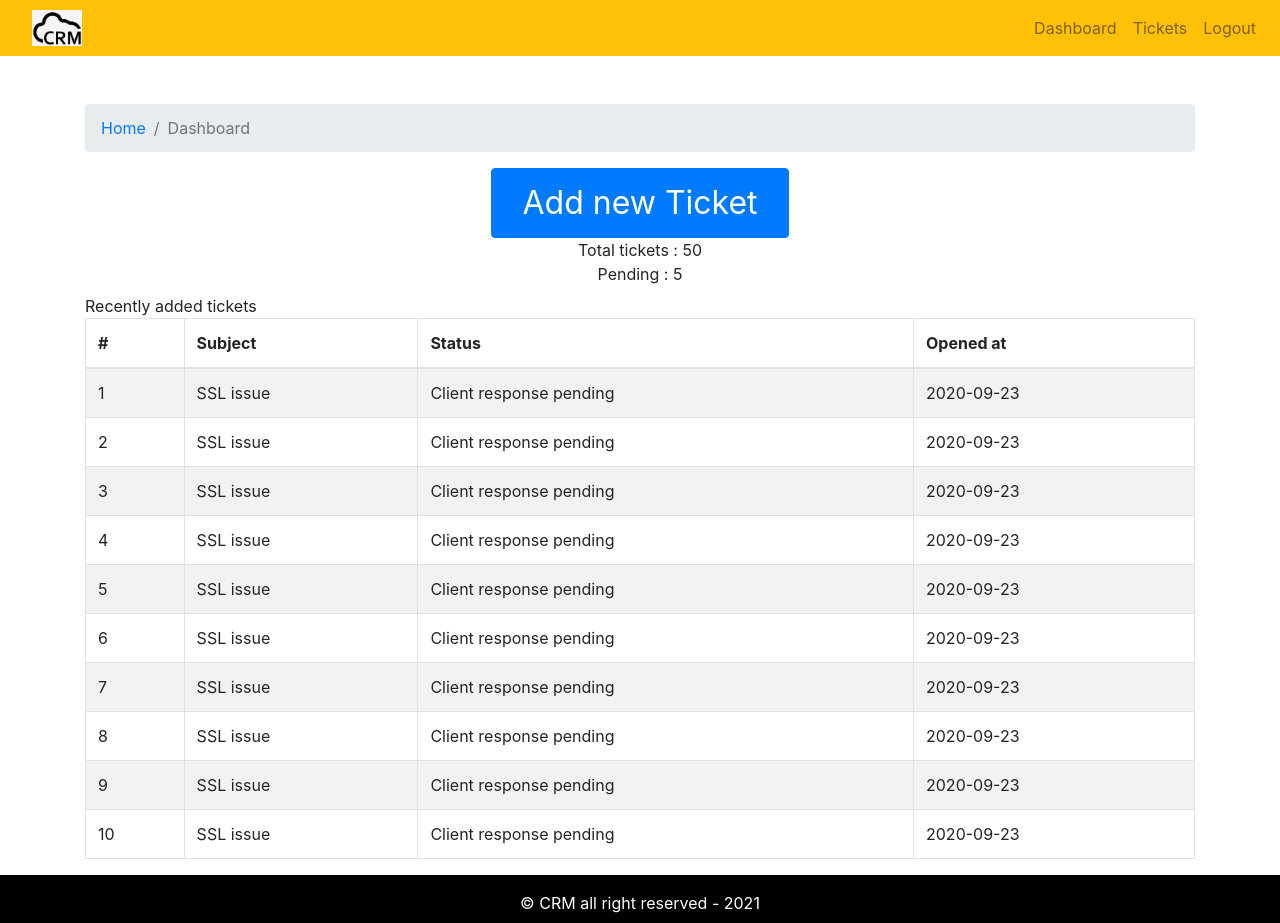
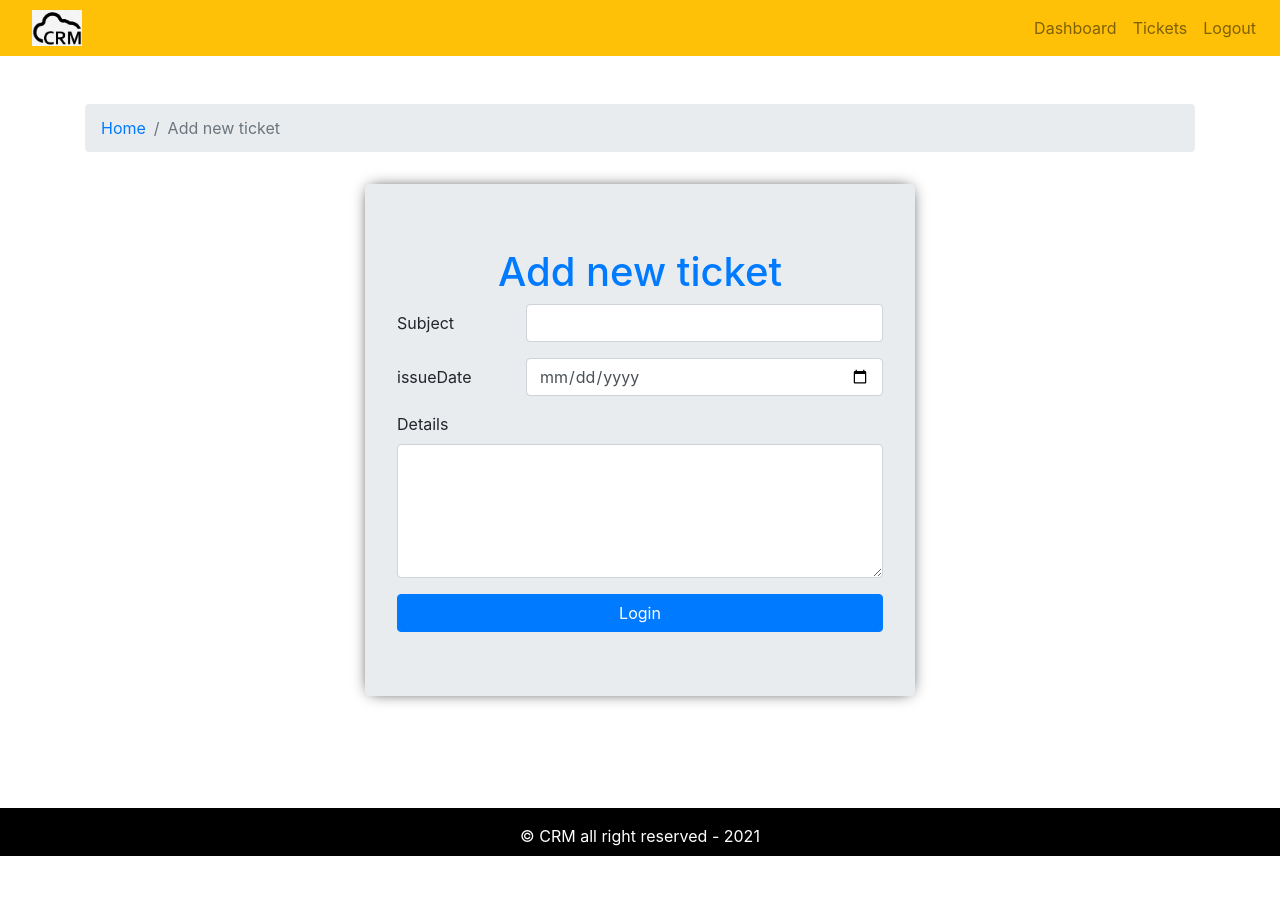
Before and after one commit to Siddiquechengapra/crm-frontend, a React (Create React App) app: page / in a window 1280 px wide. After the commit the page ends 856 px from the top, so only its background shows below. Built offline with nearby package versions, Linux system fonts and the light colour scheme.

Commit message:
Add new ticket form validated

```diff
--- a/src/App.css
+++ b/src/App.css
@@ -19,3 +19,10 @@
     grid-area: main;
     min-height: 88vh;
 }
+.add-new-ticket{
+    background:white;
+    box-shadow:0px 0px 15px -5px black;
+    max-width: 550px;
+    margin-left: auto;
+    margin-right: auto;
+}
--- a/src/App.js
+++ b/src/App.js
@@ -4,6 +4,8 @@ import {Button} from "react-bootstrap"
 import { Entry } from './Pages/entry/entry.js';
 import { Defaultlayout } from './Layout/Defaultlayout';
 import Dashboard from './Pages/dashboard/Dashboard';
+import { Addticket } from './Pages/Addticket';
+
 
 
 
@@ -12,7 +14,8 @@ function App() {
     <div className="App">
      {/* <Entry /> */}
      <Defaultlayout>
-       <Dashboard />
+       {/* <Dashboard /> */}
+       <Addticket />
     </Defaultlayout>
     </div>
   );
--- /dev/null
+++ b/src/Components/Addticketform.js
@@ -0,0 +1,80 @@
+import React,{useState,useEffect} from 'react'
+ import {Jumbotron,Form,Button,Col, Row} from "react-bootstrap"
+ import  "/Users/Sid/Documents/CRM/crm-frontend/src/App.css"
+
+export const Addticketform = ({initialFrmDt}) => {
+
+    const [frmData, setfrmData] = useState(initialFrmDt)
+    // useEffect(() => {
+
+    // }, [frmData])
+
+const handlechange=(e)=>{
+const {name,value}=e.target
+setfrmData({
+    ...frmData,
+    [name]:value
+})
+console.log(name,value)
+}
+
+const handleOnSubmit=(e)=>{
+    e.preventDefault()
+    console.log("Form Submitted",frmData)
+
+}
+
+    return (
+        <Jumbotron className="mt-3 add-new-ticket bg-muted">
+            <h1 className="text-center text-primary">Add new ticket</h1>
+            <Form autoComplete="off" onSubmit={handleOnSubmit}>
+                        <Form.Group as ={Row}>
+                            <Form.Label column sm={3}>Subject</Form.Label>
+                            <Col sm={9}>
+                            <Form.Control
+                            type="text"
+                            name="subject"
+                            minLength="4"
+                            value={frmData.subject}
+                            onChange={handlechange}
+
+                             />
+                            </Col>
+
+                        </Form.Group>
+                        <Form.Group as ={Row}>
+                            <Form.Label column sm={3}>issueDate</Form.Label>
+                            <Col sm={9}>
+                            <Form.Control
+                            onChange={handlechange}
+                            type="date"
+                            name="issueDate"
+                             value={frmData.issueDate}
+
+                            required />
+                            </Col>
+
+                        </Form.Group>
+        <Form.Group>
+
+
+          <Form.Label>Details</Form.Label>
+          <Form.Control
+            as="textarea"
+            name="message"
+            rows="5"
+            value={frmData.details}
+            onChange={handlechange}
+            required
+          />
+        </Form.Group>
+
+                        <Button block onClick={onsubmit}  type="Submit">Login</Button>
+        </Form>
+
+
+
+
+        </Jumbotron>
+    )
+}
--- /dev/null
+++ b/src/Pages/Addticket.js
@@ -0,0 +1,34 @@
+import React from 'react'
+import {Container , Row, Col, Button, Breadcrumb} from "react-bootstrap"
+import { PageBreadcrumb } from '../Components/PageBreadcrumb'
+import { Addticketform } from '../Components/Addticketform'
+const initialFrmDt={
+    subject:"",
+    issueDate:"",
+    deatils:""
+}
+
+
+
+
+export const Addticket = () => {
+    return (
+        <Container>
+            <Row>
+                <Col>
+                <PageBreadcrumb page="Add new ticket"></PageBreadcrumb>
+
+                </Col>
+            </Row>
+            <Row>
+                <Col>
+                <Addticketform initialFrmDt={initialFrmDt} />
+
+                </Col>
+            </Row>
+
+
+
+        </Container>
+    )
+}
```
Also changed, not shown: 1 other file (tests, documents, lock files or other folders).
